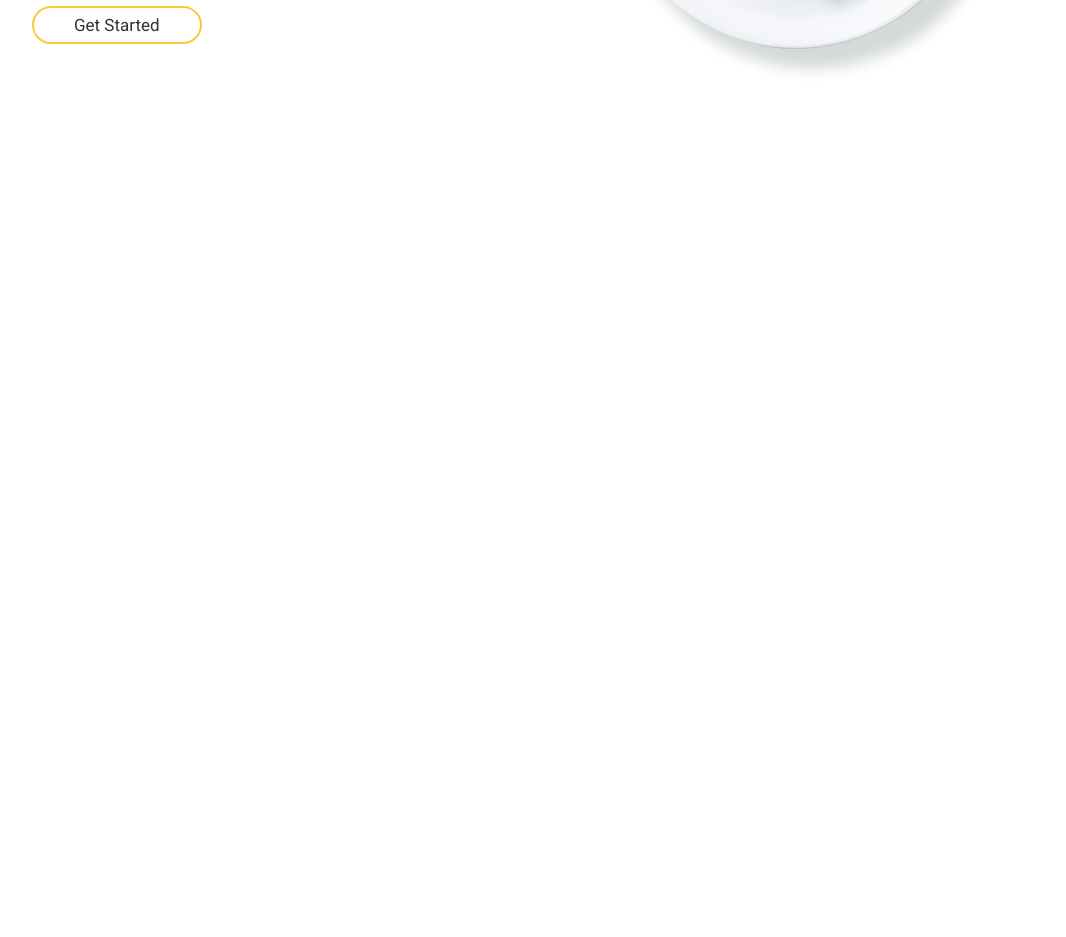
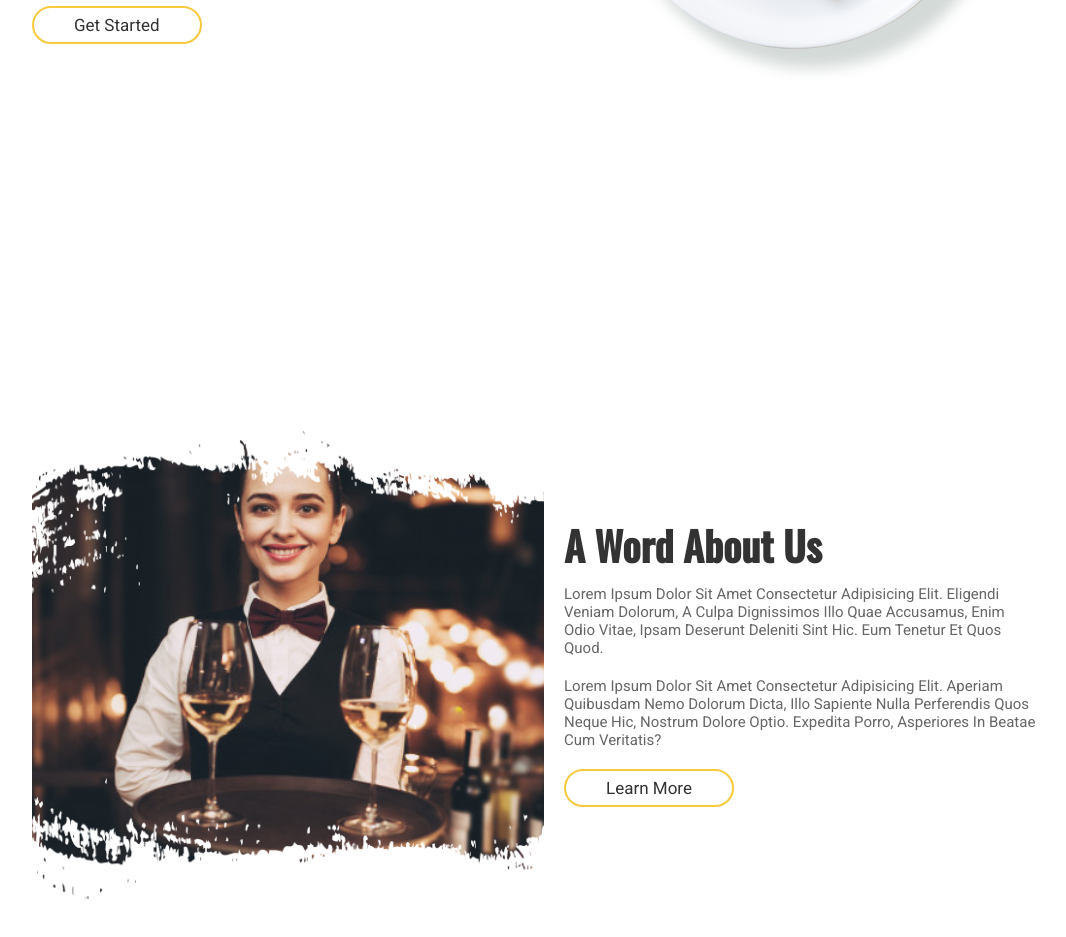
Before and after one commit to Namrata-Agrawal/FoodZone, a plain HTML site: page index.html in a window 1280 px wide. Shown: the part 577-1514 px from the top of the page, without its empty margins (96-1162 px from the left). Before the commit the page ends 800 px from the top, so only its background shows below. Drawn offline with nearby package versions, Linux system fonts and the light colour scheme.

Commit message:
Add About Section

```diff
--- a/css/style.css
+++ b/css/style.css
@@ -49,7 +49,7 @@ html::-webkit-scrollbar-thumb{
      padding-top: 8.5rem;
  }
 
- .btn{
+.btn{
      font-size: 1.7rem;
      padding: .7rem 4rem;
      border-radius: 5rem;
@@ -59,7 +59,7 @@ html::-webkit-scrollbar-thumb{
      cursor: pointer;
      border:.2rem solid var(--yellow);
  }
- .btn:hover{
+.btn:hover{
      background: var(--yellow);
  }
 header{
@@ -166,6 +166,40 @@ header #menu-bar{
     padding: 1rem 0;
 }
 
+.about{
+    display: flex;
+    align-items: center;
+    justify-content: center;
+    flex-wrap: wrap;
+}
+
+.about .image{
+    flex: 1 1 40rem;
+    height: 50rem;
+    background: url(../images/about-frame-img.png),url(../images/about-img.jpg) no-repeat;
+    background-size: cover;
+    background-position: center;
+    background-blend-mode: screen;
+
+}
+
+.about .content{
+    flex: 1 1 40rem;
+    padding: 2rem;
+}
+.about .content h3{
+    font-size: 4rem;
+    color: #333;
+
+}
+
+.about .content p{
+    font-size: 1.5rem;
+    color: #666;
+    padding: 1rem 0 ;
+}
+
+
 
 
 
--- a/index.html
+++ b/index.html
@@ -62,6 +62,22 @@
         </section>
         <!-- Home section ends -->
 
+        <!-- About section starts-->
+        <section class="about" id="about">
+            <div class="image"></div>
+                <div class="content">
+                    <h3>
+                        A Word About Us
+                    </h3>
+                    <p>Lorem ipsum dolor sit amet consectetur adipisicing elit. Eligendi veniam dolorum, a culpa dignissimos illo quae accusamus, enim odio vitae, ipsam deserunt deleniti sint hic. Eum tenetur et quos quod.</p>
+                    <p>Lorem ipsum dolor sit amet consectetur adipisicing elit. Aperiam quibusdam nemo dolorum dicta, illo sapiente nulla perferendis quos neque hic, nostrum dolore optio. Expedita porro, asperiores in beatae cum veritatis?</p>
+                    <a href="#"><button class="btn">learn more</button></a>
+
+                </div>
+
+        </section>
+
+        <!-- About section ends-->
 
 
         <!-- jquery cdn link -->
```
